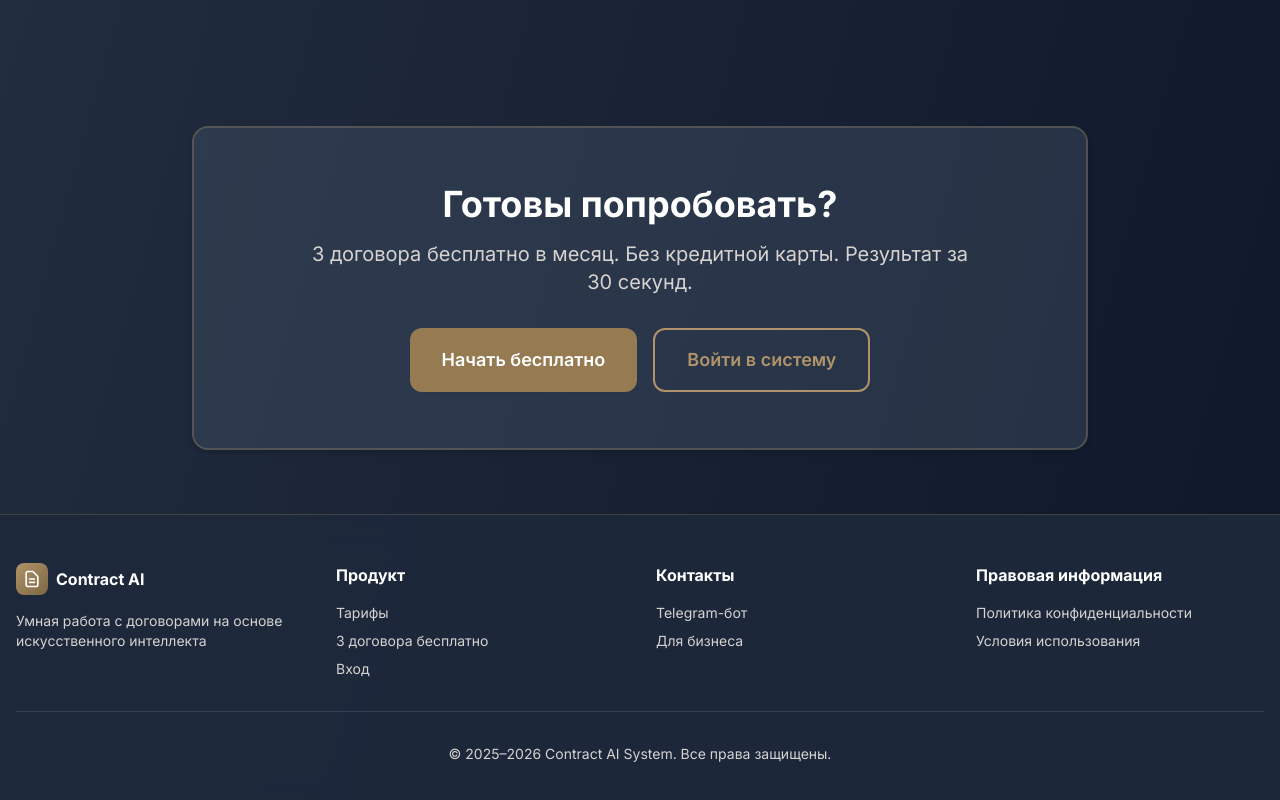
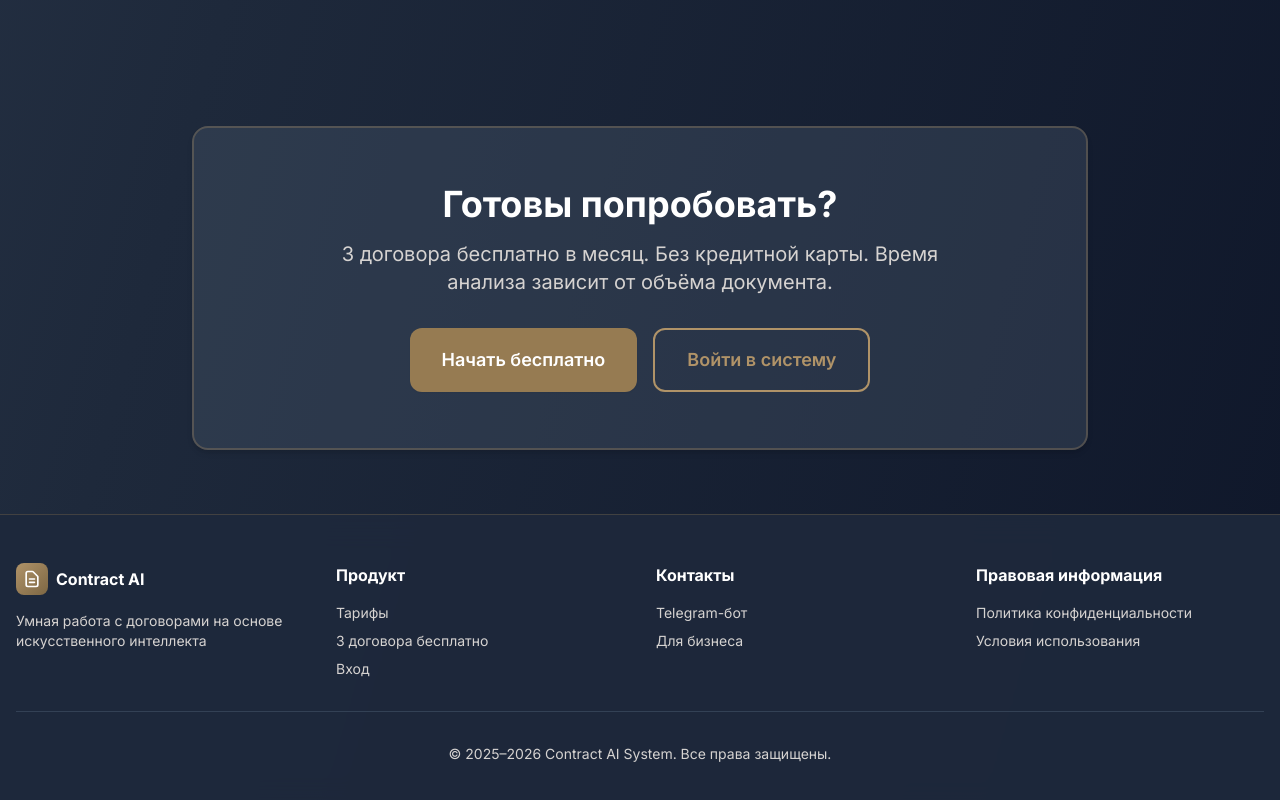
Before and after one commit to Andrew821667/Contract-AI-System-, a Next.js app in the folder frontend/: page / in a window 1280 px wide. Shown: the part 3800-4600 px from the top of the page. Built offline with nearby package versions, Linux system fonts and the light colour scheme; no server answers.

Commit message:
fix(frontend): avoid fixed analysis-time promise

```diff
--- a/frontend/src/app/HomeClient.tsx
+++ b/frontend/src/app/HomeClient.tsx
@@ -517,7 +517,7 @@ export default function Home() {
                   Готовы попробовать?
                 </h2>
                 <p className="text-xl text-stone-300 mb-8 max-w-2xl mx-auto">
-                  3 договора бесплатно в месяц. Без кредитной карты. Результат за 30 секунд.
+                  3 договора бесплатно в месяц. Без кредитной карты. Время анализа зависит от объёма документа.
                 </p>
                 <div className="flex flex-col sm:flex-row gap-4 justify-center">
                   <Button variant="primary" size="lg" href="/register">
```
